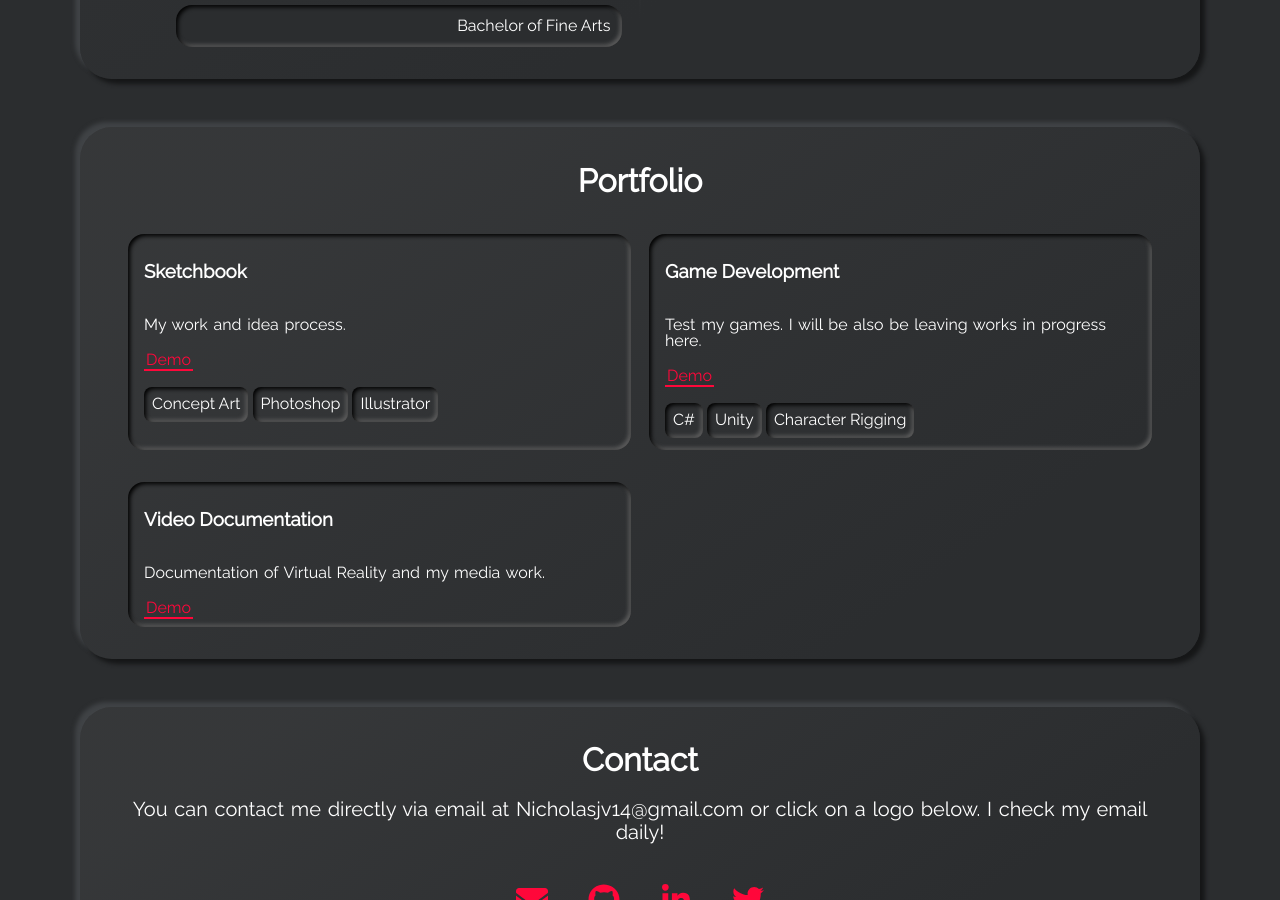
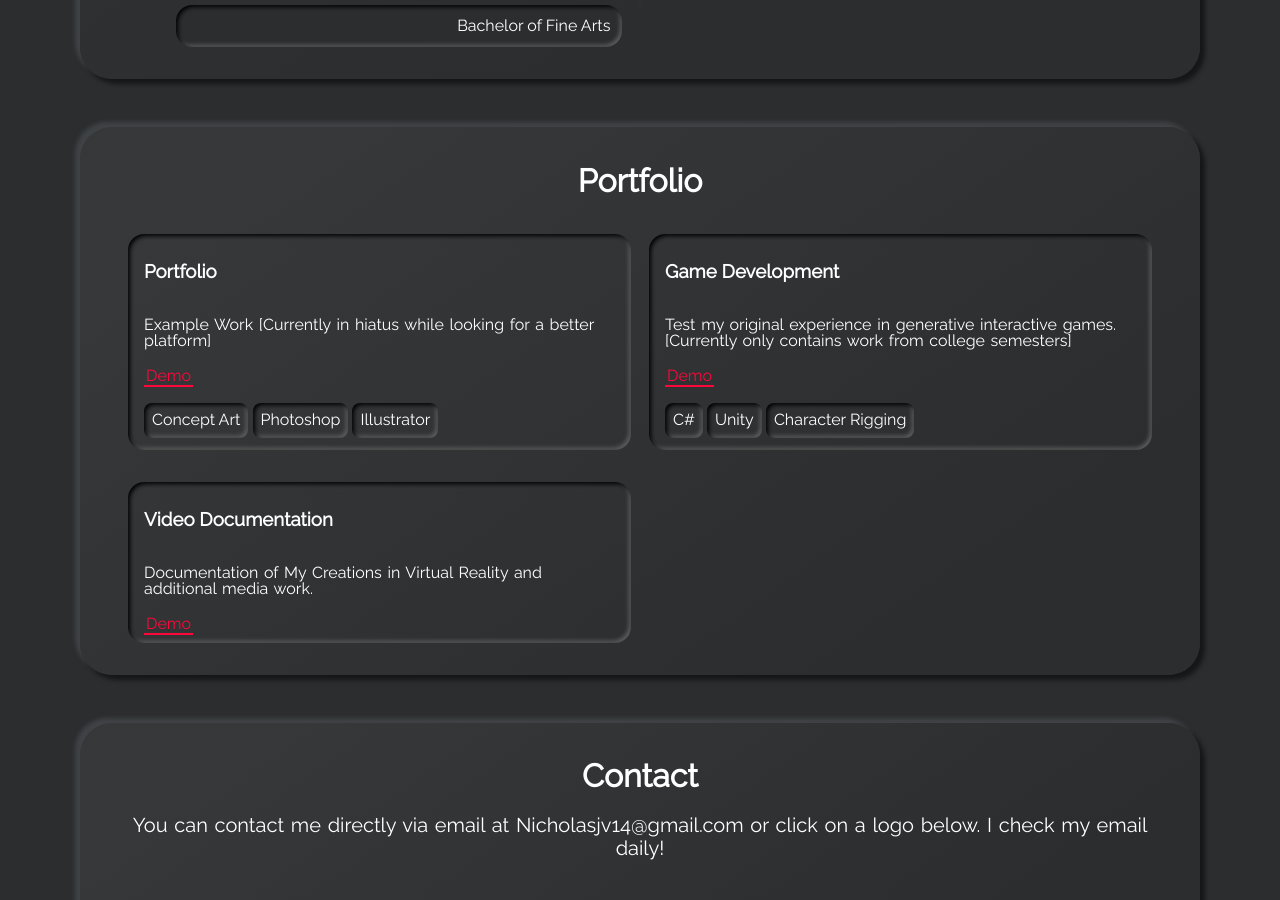
Before and after one commit to Seerow0/Nicholas-J-Website, a Jekyll site: the page built from index.html, in a window 1280 px wide and 900 px high, scrolled down 3179 px. Built offline with Jekyll 4.4.1, drawn with Linux system fonts in a browser that asks for light colours.

Commit message:
updateprojects.yml

```diff
--- a/_data/projects.yml
+++ b/_data/projects.yml
@@ -13,8 +13,8 @@
 #     - tag: AngularJS
 #     - tag: Node
 
-- name: Sketchbook
-  descr: "My work and idea process."
+- name: Portfolio
+  descr: "Example Work [Currently in hiatus while looking for a better platform]"
   demo: https://nicholasjv14.wixsite.com/portfolio
   tags:
     - tag: Concept Art
@@ -23,7 +23,7 @@
 
 
 - name: Game Development
-  descr: "Test my games. I will be also be leaving works in progress here."
+  descr: "Test my original experience in generative interactive games. [Currently only contains work from college semesters]"
   demo: https://simmer.io/@Seerow
   tags:
     - tag: C#
@@ -31,5 +31,5 @@
     - tag: Character Rigging
 
 - name: Video Documentation
-  descr: "Documentation of Virtual Reality and my media work."
+  descr: "Documentation of My Creations in Virtual Reality and additional media work."
   demo: https://youtube.com/playlist?list=PLFYm4Qhfx-M1fSadbFODVUIeKXIPQRpPH
```
